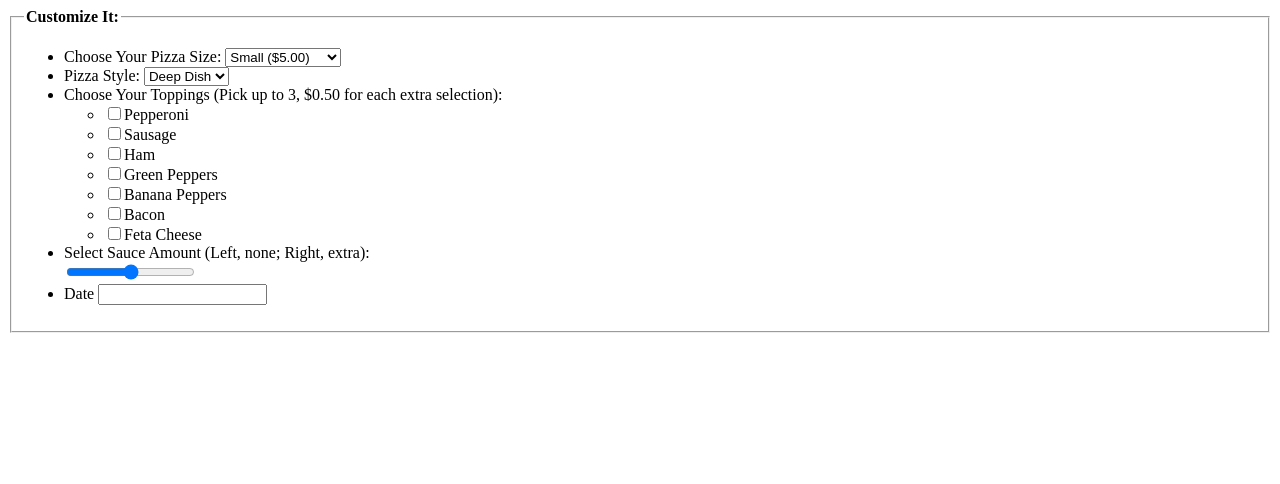
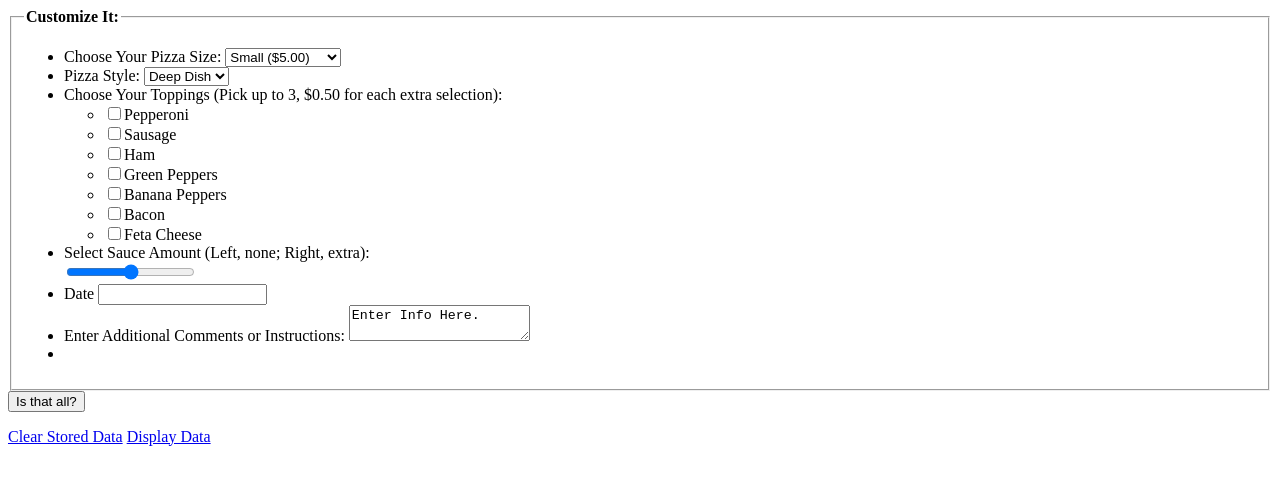
Before and after one commit to travis113p/pechotat_project_1, a plain HTML site: page addItem.html in a window 1280 px wide. Drawn offline with Linux system fonts and the light colour scheme.

Commit message:
added txt file and last elements to addItem.html

```diff
--- a/addItem.html
+++ b/addItem.html
@@ -55,9 +55,23 @@ VFW Project 1; 1304
 							<input type="text" name="calDate" id="calDate" size="18" />
 							<div id="calendar"></div>
 						</li>
+						<!--additional comments-->
+						<li>
+							<label for="comments">Enter Additional Comments or Instructions:</label>
+							<textarea id="comments">Enter Info Here.</textarea>
+						</li>
+						<!--hidden?-->
+						<li>
+							<input type="hidden" value="true"/>
+						</li>
 					</ul>
 				</fieldset>
+				<!--submit button-->
+				<input type="submit" value="Is that all?"/>
 			</form>
+			<!-- clear and submit data links-->
+			<a href="#">Clear Stored Data</a>
+			<a href="#">Display Data</a>
 		</section>
 	</body>
 </html>
```
Also changed, not shown: vfw-project1.txt (added).
